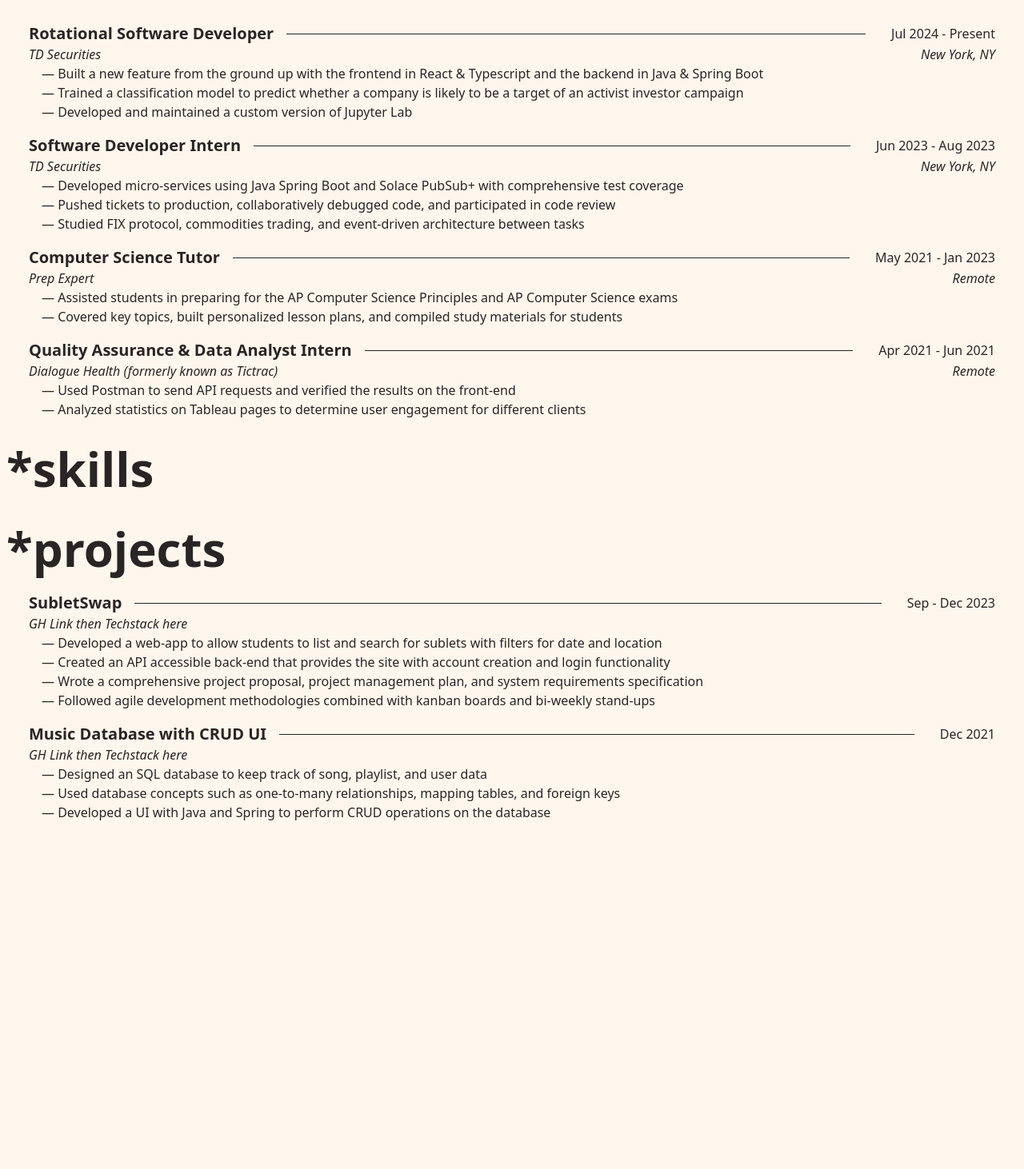
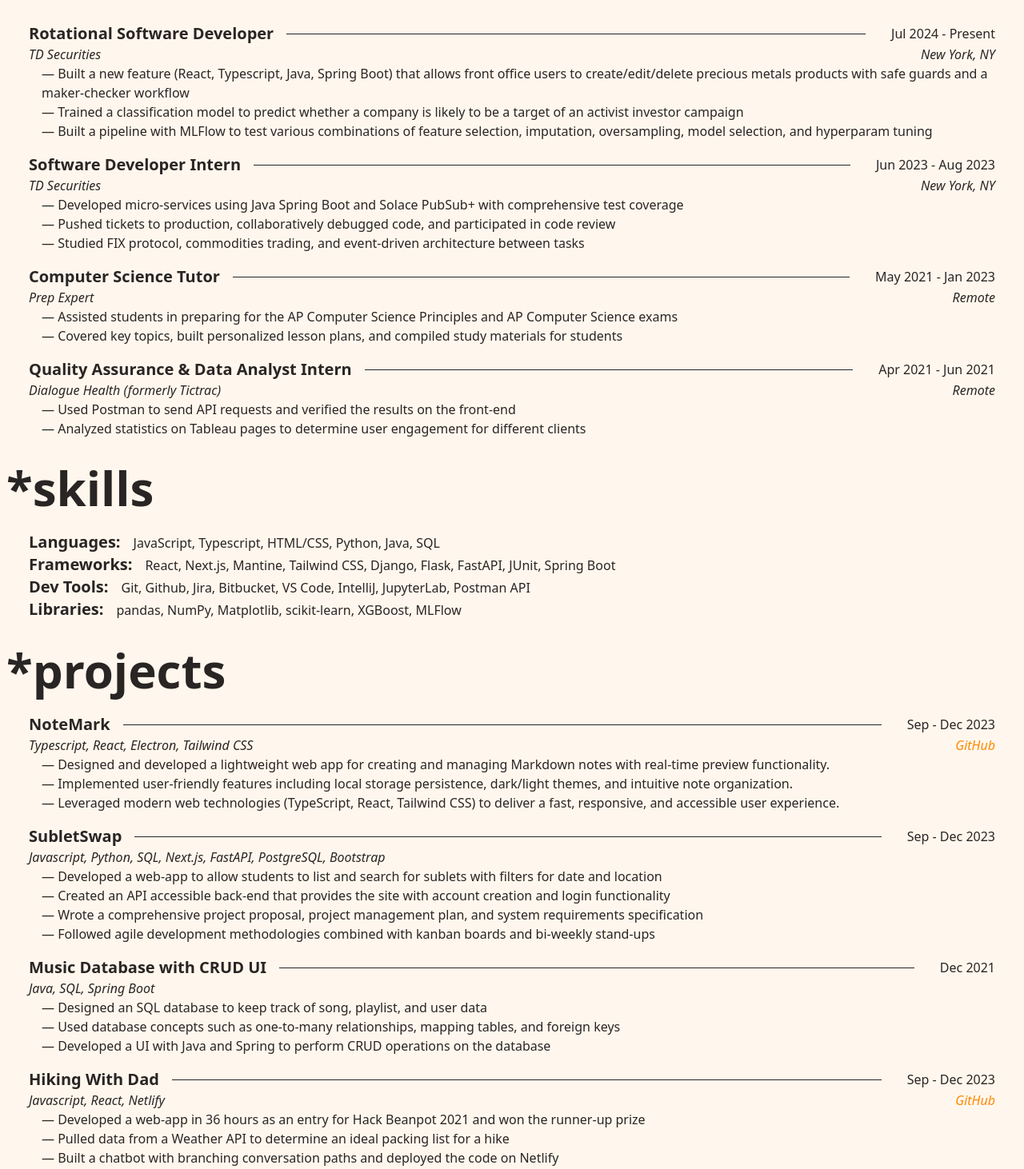
Before and after one commit to seb-fousse/sebfxyz, a Next.js app: page /resume in a window 1280 px wide. Shown: the part 408-1870 px from the top of the page at 80% size. Before the commit the page ends 1508 px from the top, so only its background shows below. Built offline with nearby package versions, Linux system fonts and the light colour scheme.

Commit message:
Updated resume

```diff
--- a/src/pages/resume.tsx
+++ b/src/pages/resume.tsx
@@ -1,6 +1,7 @@
 import Section from "@/components/Basic/Section.component";
 import BackButton from "@/components/Buttons/BackButton";
 import ThemeToggle from "@/components/ThemeToggle/ThemeToggle.component";
+import Link from "next/link";
 import { useEffect } from "react";
 
 export default function Resume() {
@@ -15,8 +16,8 @@ export default function Resume() {
         <ThemeToggle className="fixed top-4 right-4" />
 
         <h1 className="text-6xl font-bold text-center pt-4 pb-2">Sebastien Foussé</h1>
-        <div className="flex space-x-6 justify-center">
-          <a href="" className="hover:cursor-not-allowed hover:no-underline opacity-50">Download Condensed Resume</a>
+        <div className="flex space-x-6 justify-center text-primary">
+          <a href="/pdf/SebastienFousse_Resume_Apr2025.pdf" download>Download Condensed Resume</a>
           <a href="mailto:me@sebf.xyz">Email me</a>
           <a
             href="https://github.com/seb-fousse"
@@ -46,7 +47,7 @@ export default function Resume() {
             </div>
             <div className="flex justify-between w-full">
               <span className="text-left italic">
-                B.S. Computer Science, Minor in Mathematics, GPA 3.79
+                B.S. Computer Science, Minor in Mathematics, Cum Laude, GPA 3.79
               </span>
               <span className="text-right italic ml-4">New York, NY</span>
             </div>
@@ -84,9 +85,9 @@ export default function Resume() {
               <span className="text-right italic ml-4">New York, NY</span>
             </div>
             <ul className="pl-4">
-              <li>— Built a new feature from the ground up with the frontend in React & Typescript and the backend in Java & Spring Boot</li>
+              <li>— Built a new feature (React, Typescript, Java, Spring Boot) that allows front office users to create/edit/delete precious metals products with safe guards and a maker-checker workflow</li>
               <li>— Trained a classification model to predict whether a company is likely to be a target of an activist investor campaign</li>
-              <li>— Developed and maintained a custom version of Jupyter Lab</li>
+              <li>— Built a pipeline with MLFlow to test various combinations of feature selection, imputation, oversampling, model selection, and hyperparam tuning</li>
             </ul>
           </div>
           <div className="px-9 pt-4">
@@ -134,7 +135,7 @@ export default function Resume() {
             </div>
             <div className="flex justify-between w-full">
               <span className="text-left italic">
-                Dialogue Health (formerly known as Tictrac)
+                Dialogue Health (formerly Tictrac)
               </span>
               <span className="text-right italic ml-4">Remote</span>
             </div>
@@ -146,10 +147,49 @@ export default function Resume() {
         </Section>
 
         {/* Skills section */}
-        <Section id="skills" heading="*skills" className="pb-2 pt-4"></Section>
+        <Section id="skills" heading="*skills" className="pb-2 pt-4">
+          <div className="px-9 pt-4">
+            <span className="text-left text-lg sm:text-xl font-bold">Languages:</span>
+            <span className="pl-4">JavaScript, Typescript, HTML/CSS, Python, Java, SQL</span>
+          </div>
+          <div className="px-9">
+            <span className="text-left text-lg sm:text-xl font-bold">Frameworks:</span>
+            <span className="pl-4">React, Next.js, Mantine, Tailwind CSS, Django, Flask, FastAPI, JUnit, Spring Boot</span>
+          </div>
+          <div className="px-9">
+            <span className="text-left text-lg sm:text-xl font-bold">Dev Tools:</span>
+            <span className="pl-4">Git, Github, Jira, Bitbucket, VS Code, IntelliJ, JupyterLab, Postman API</span>
+          </div>
+          <div className="px-9">
+            <span className="text-left text-lg sm:text-xl font-bold">Libraries:</span>
+            <span className="pl-4">pandas, NumPy, Matplotlib, scikit-learn, XGBoost, MLFlow</span>
+          </div>
+        </Section>
 
         {/* Projects section */}
-        <Section id="projects" heading="*projects" className="pb-2 pt-4">
+        <Section id="projects" heading="*projects" className="pb-16 pt-4">
+        <div className="px-9 pt-4">
+            <div className="flex items-center justify-between w-full">
+              <span className="text-left text-lg sm:text-xl font-bold">
+                NoteMark
+              </span>
+              <div className="flex-grow h-px bg-foreground mx-4" />
+              <span className="text-right ml-4">Sep - Dec 2023</span>
+            </div>
+            <div className="flex justify-between w-full">
+              <span className="text-left italic">
+                Typescript, React, Electron, Tailwind CSS
+              </span>
+              <span className="italic text-primary">
+                <Link href="https://github.com/seb-fousse/note-mark" target= "_blank">GitHub</Link>
+              </span>
+            </div>
+            <ul className="pl-4">
+              <li>— Designed and developed a lightweight web app for creating and managing Markdown notes with real-time preview functionality.</li>
+              <li>— Implemented user-friendly features including local storage persistence, dark/light themes, and intuitive note organization.</li>
+              <li>— Leveraged modern web technologies (TypeScript, React, Tailwind CSS) to deliver a fast, responsive, and accessible user experience.</li>
+            </ul>
+          </div>
           <div className="px-9 pt-4">
             <div className="flex items-center justify-between w-full">
               <span className="text-left text-lg sm:text-xl font-bold">
@@ -160,7 +200,7 @@ export default function Resume() {
             </div>
             <div className="flex justify-between w-full">
               <span className="text-left italic">
-                GH Link then Techstack here
+                Javascript, Python, SQL, Next.js, FastAPI, PostgreSQL, Bootstrap
               </span>
             </div>
             <ul className="pl-4">
@@ -170,7 +210,7 @@ export default function Resume() {
               <li>— Followed agile development methodologies combined with kanban boards and bi-weekly stand-ups</li>
             </ul>
           </div>
-          <div className="px-9 pt-4 pb-16">
+          <div className="px-9 pt-4">
             <div className="flex items-center justify-between w-full">
               <span className="text-left text-lg sm:text-xl font-bold">
                 Music Database with CRUD UI
@@ -180,7 +220,7 @@ export default function Resume() {
             </div>
             <div className="flex justify-between w-full">
               <span className="text-left italic">
-                GH Link then Techstack here
+                Java, SQL, Spring Boot
               </span>
             </div>
             <ul className="pl-4">
@@ -189,6 +229,28 @@ export default function Resume() {
               <li>— Developed a UI with Java and Spring to perform CRUD operations on the database</li>
             </ul>
           </div>
+          <div className="px-9 pt-4">
+            <div className="flex items-center justify-between w-full">
+              <span className="text-left text-lg sm:text-xl font-bold">
+                Hiking With Dad
+              </span>
+              <div className="flex-grow h-px bg-foreground mx-4" />
+              <span className="text-right ml-4">Sep - Dec 2023</span>
+            </div>
+            <div className="flex justify-between w-full">
+              <span className="text-left italic">
+                Javascript, React, Netlify
+              </span>
+              <span className="italic text-primary">
+                <Link href="https://github.com/seb-fousse/hiking-with-dad" target= "_blank">GitHub</Link>
+              </span>
+            </div>
+            <ul className="pl-4">
+              <li>— Developed a web-app in 36 hours as an entry for Hack Beanpot 2021 and won the runner-up prize</li>
+              <li>— Pulled data from a Weather API to determine an ideal packing list for a hike</li>
+              <li>— Built a chatbot with branching conversation paths and deployed the code on Netlify</li>
+            </ul>
+          </div>
         </Section>
 
       </div>
```
Also changed, not shown: 1 other file (tests, documents, lock files or other folders).
